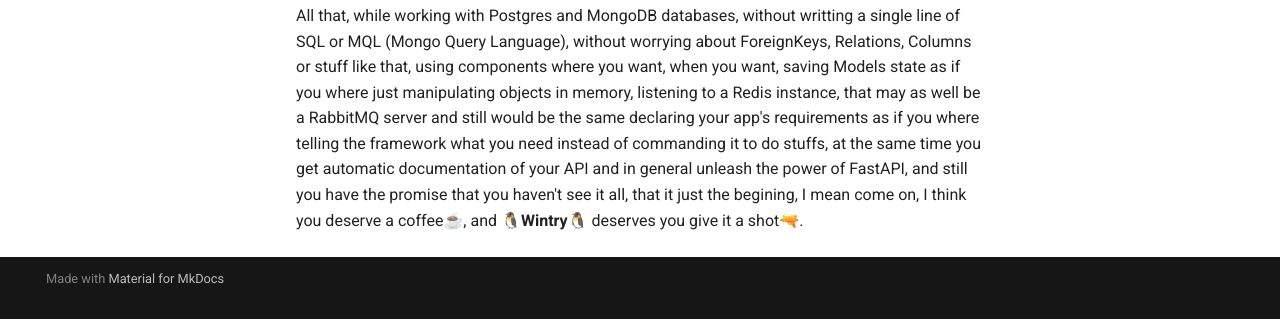
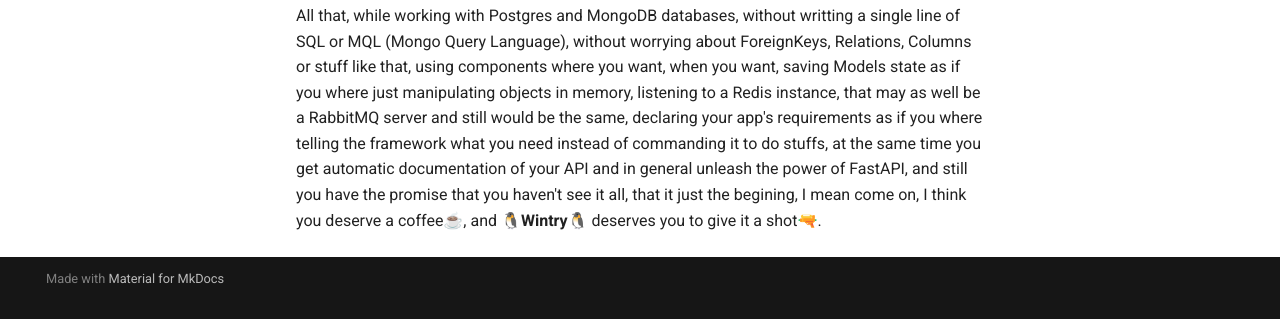
Before and after one commit to adriangs1996/wintry, an MkDocs documentation site: the page built from docs/quickstart.md, in a window 1280 px wide and 900 px high, scrolled down 17025 px. Shown: the part 566-885 px from the top of the window. Built offline with MkDocs 1.6.1 and Material for MkDocs 9.7.7, drawn with Linux system fonts in a browser that asks for light colours; comment, search, counter and statistics services are not loaded; some of the changed text lies outside the part shown.

```diff
--- a/docs/quickstart.md
+++ b/docs/quickstart.md
@@ -771,8 +771,8 @@ All that, while working with Postgres and MongoDB databases, without writting a
 line of SQL or MQL (Mongo Query Language), without worrying about ForeignKeys, Relations,
 Columns or stuff like that, using components where you want, when you want, saving Models state
 as if you where just manipulating objects in memory, listening to a Redis instance, that may as well
-be a RabbitMQ server and still would be the same declaring your app's requirements as if you
+be a RabbitMQ server and still would be the same, declaring your app's requirements as if you
 where telling the framework what you need instead of commanding it to do
 stuffs, at the same time you get automatic documentation of your API and in general unleash the power of FastAPI,
 and still you have the promise that you haven't see it all, that it just the begining,
-I mean come on, I think you deserve a coffee☕, and 🐧**Wintry**🐧 deserves you give it a shot🔫.
+I mean come on, I think you deserve a coffee☕, and 🐧**Wintry**🐧 deserves you to give it a shot🔫.
```
Also changed, not shown: other parts of docs/quickstart.md (+1 -1 lines).
